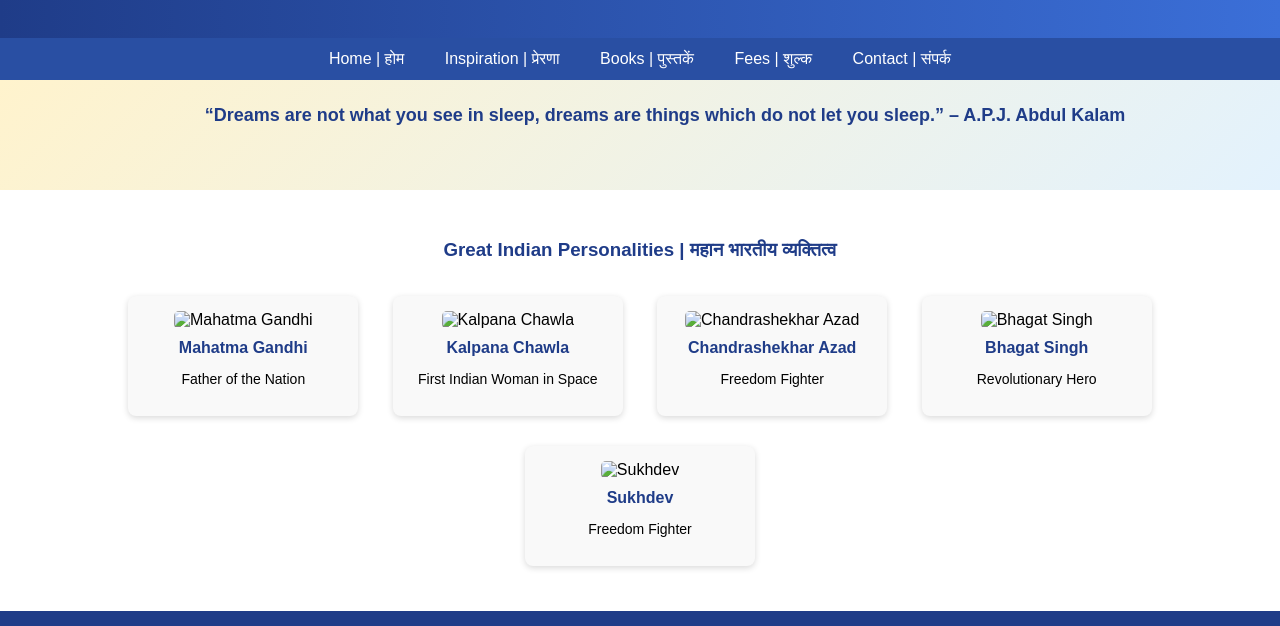
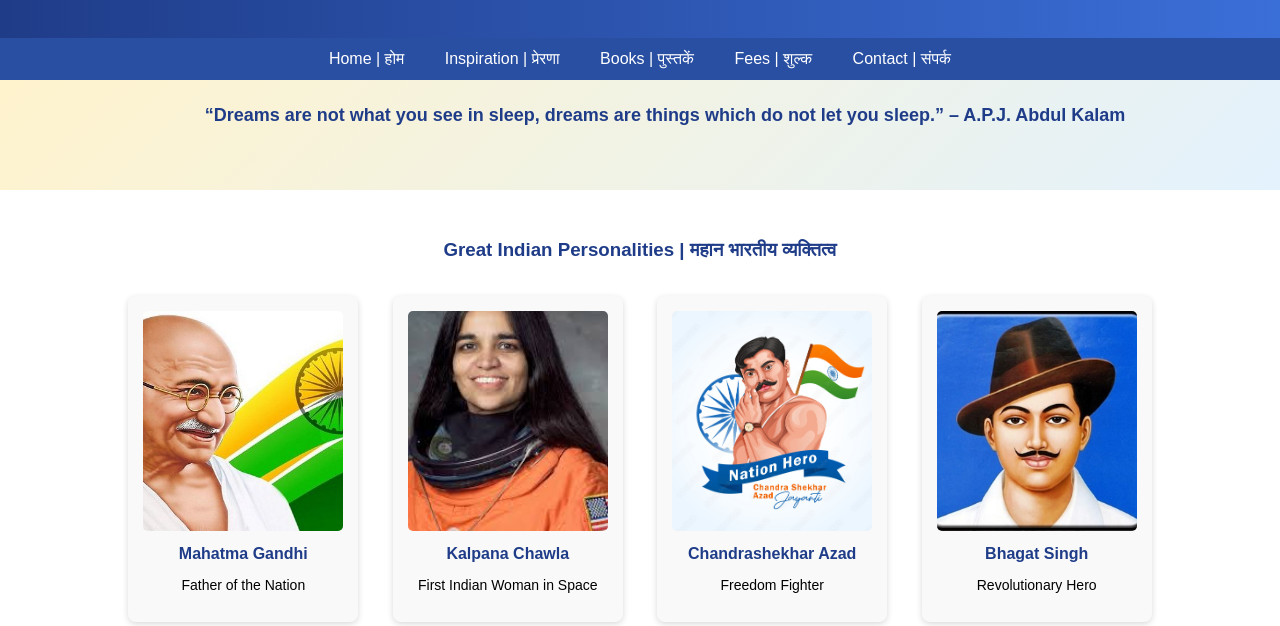
Before and after one commit to kaushiky901-maker/assan-khurd-library, a plain HTML site: page index.html in a window 1280 px wide. Shown: the part 174-800 px from the top of the page. Drawn offline with Linux system fonts and the light colour scheme.

Commit message:
Update index.html

```diff
--- a/index.html
+++ b/index.html
@@ -35,31 +35,31 @@
     <h3>Great Indian Personalities | महान भारतीय व्यक्तित्व</h3>
 
     <div class="leader-card">
-        <img src="images/gandhi.jpg" alt="Mahatma Gandhi">
+        <img src="gandhi.jpg" alt="Mahatma Gandhi">
         <h4>Mahatma Gandhi</h4>
         <p>Father of the Nation</p>
     </div>
 
     <div class="leader-card">
-        <img src="images/kalpana.jpg" alt="Kalpana Chawla">
+        <img src="kalpana.jpg" alt="Kalpana Chawla">
         <h4>Kalpana Chawla</h4>
         <p>First Indian Woman in Space</p>
     </div>
 
     <div class="leader-card">
-        <img src="images/azad.jpg" alt="Chandrashekhar Azad">
+        <img src="azad.jpg" alt="Chandrashekhar Azad">
         <h4>Chandrashekhar Azad</h4>
         <p>Freedom Fighter</p>
     </div>
 
     <div class="leader-card">
-        <img src="images/bhagat.jpg" alt="Bhagat Singh">
+        <img src="bhagat.jpg" alt="Bhagat Singh">
         <h4>Bhagat Singh</h4>
         <p>Revolutionary Hero</p>
     </div>
 
     <div class="leader-card">
-        <img src="images/sukhdev.jpg" alt="Sukhdev">
+        <img src="sukhdev.jpg" alt="Sukhdev">
         <h4>Sukhdev</h4>
         <p>Freedom Fighter</p>
     </div>
@@ -128,4 +128,5 @@
 </footer>
 
 </body>
+
 </html>
```
